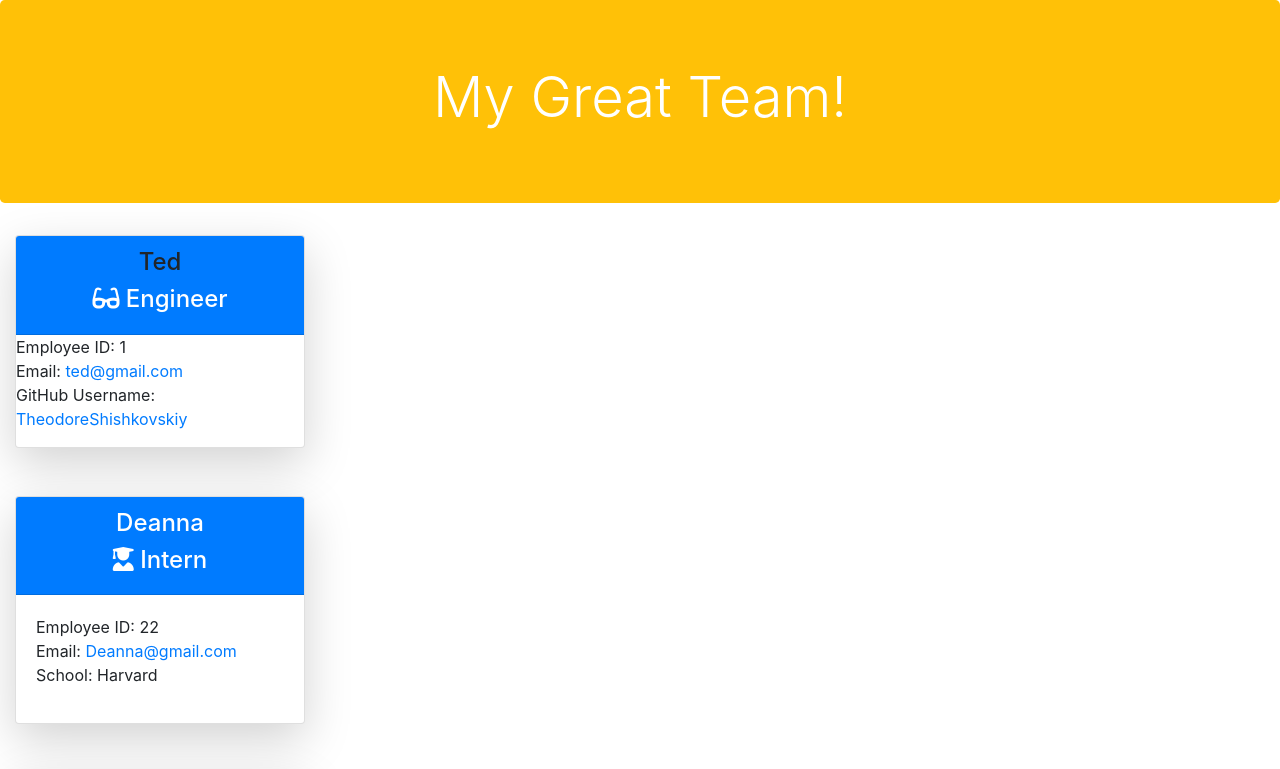
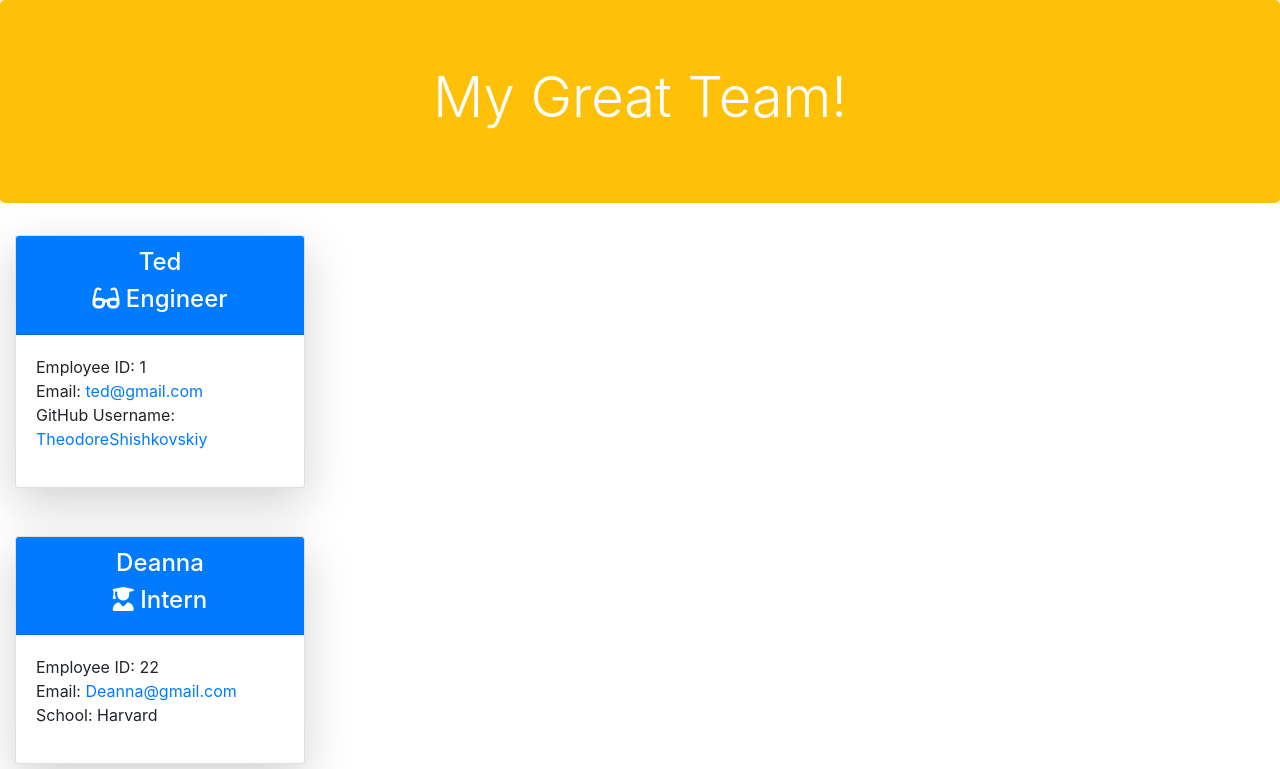
Before and after one commit to TheodoreShishkovskiy/team-profile, a website: page index.html in a window 1280 px wide. Shown: the top 769 px of the page. Drawn offline with nearby package versions, Linux system fonts and the light colour scheme.

```diff
--- a/index.html
+++ b/index.html
@@ -20,13 +20,13 @@
 
 <div class = "container-body container-fluid">
 <div class = "row">
-    <div class = "col-md-4 col-sm-6 col-12 col-lg-3">
+    <div class = "col-md-4 col-sm-6 col-12 col-lg-3 justify-content-center">
         <div class = "card shadow-lg mb-5 bg-white rounded">
             <div class = "card-header bg-primary">
-                <h4 class = "text=white text-center">Ted</h4>
-                <h4 class="text-white text-center"><i class="fas fa-glasses"></i></i> Engineer</h4>
+                <h4 class = "text-white text-center">Ted</h4>
+                <h4 class = "text-white text-center"><i class="fas fa-glasses"></i></i> Engineer</h4>
             </div>
-            <div class = "card=body">
+            <div class = "card-body">
             <ul class = "list-unstyled">
                 <li>Employee ID: 1</li>
                 <li>Email: <a href="mailto:ted@gmail.com">ted@gmail.com</a></li>
```
Also changed, not shown: README.md.
